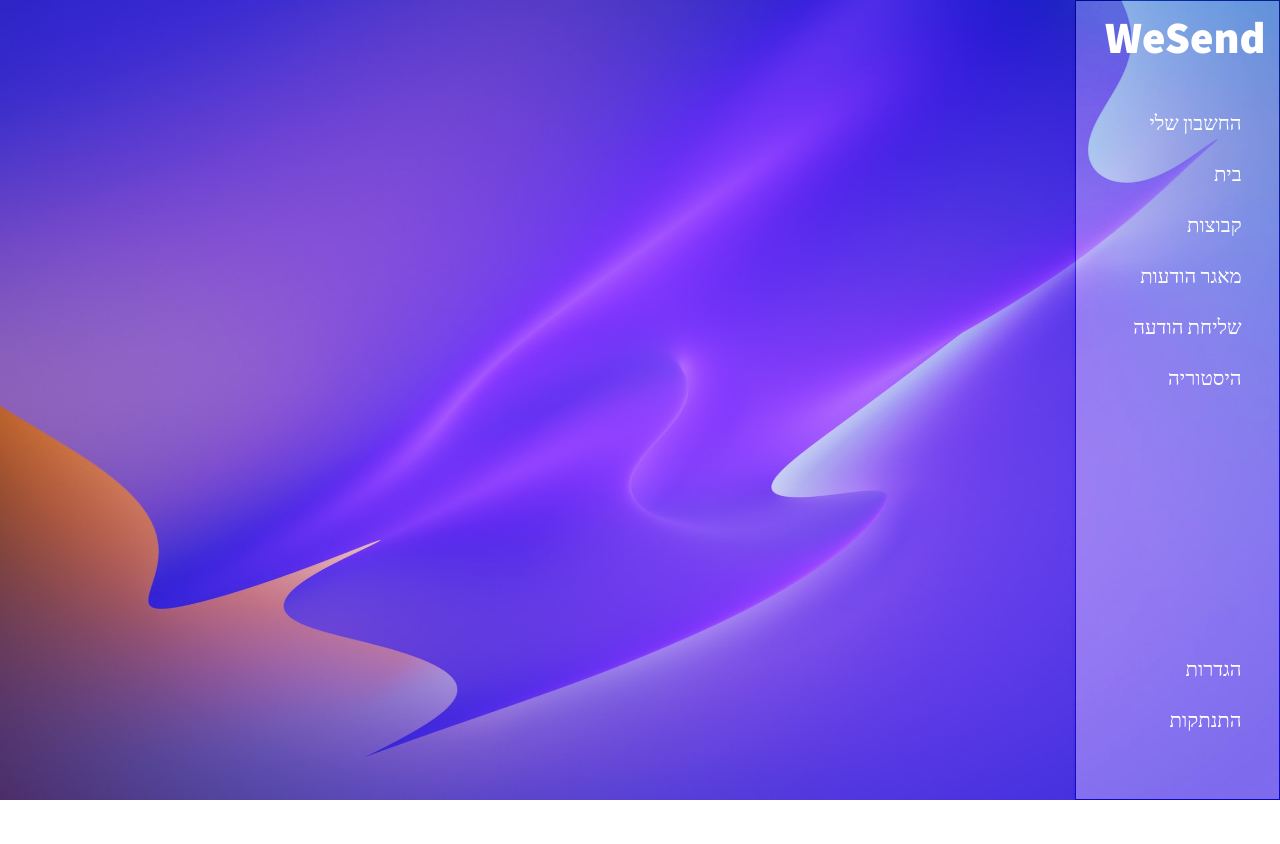
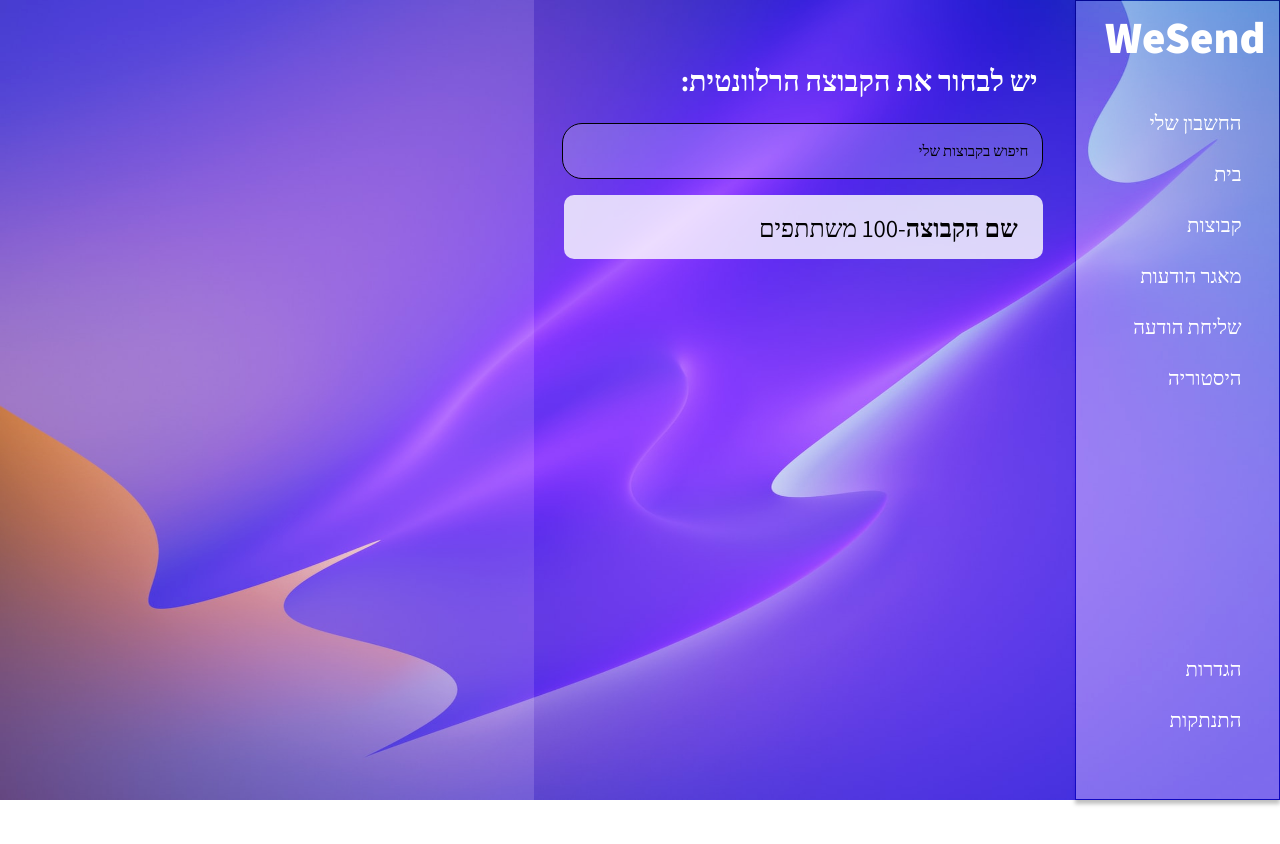
Before and after one commit to aariell0045/ws-project-front, a React (Create React App) app: page /SendMessagePart2 in a window 1280 px wide. Shown: the top 844 px of the page. Before the commit the page ends 800 px from the top, so only its background shows below. Built offline with nearby package versions, Linux system fonts and the light colour scheme.

Commit message:
send-message-part-2

```diff
--- a/src/App.js
+++ b/src/App.js
@@ -6,6 +6,7 @@ import { Route } from 'react-router-dom';
 import Group from './components/group/Group.component';
 import AddGroup from './components/add-group/AddGroup.component';
 import MessagesStock from './components/messages-stock/messages-stock.component';
+import SendMessagePart2 from './components/send-message-part-2/send-message-part-2.component';
 function App() {
   return (
     <div className="App">
@@ -38,6 +39,11 @@ function App() {
           <MessagesStock />
         )
       }} />
+      <Route exact path='/SendMessagePart2' render={() => {
+        return (
+          <SendMessagePart2 />
+        )
+      }} />
       </div>
 
   );
--- a/src/components/send-message-part-2/send-message-part-2.component.jsx
+++ b/src/components/send-message-part-2/send-message-part-2.component.jsx
@@ -0,0 +1,32 @@
+import "./send-message-part-2.styls.css";
+import React from "react";
+
+
+function SendMessagePart2() {
+    return (
+        <section id='send-message-part-2'>
+            <div className='send-message-part-2-warpper'>
+                <div className='send-message-part-2-right-side'>
+                    <header className='send-message-part-2-main-header'>
+                        <h2>יש לבחור את הקבוצה הרלוונטית:</h2>
+                    </header>
+                    <input className='send-message-part-2-right-side-search-input' type="text" placeholder="חיפוש בקבוצות שלי" />
+                    <div className='send-message-part-2-right-side-groupsList'>
+                        <div className='group-box'>
+                            <p>
+                                <strong>שם הקבוצה</strong>-100 משתתפים
+                            </p>
+                        </div>
+                    </div>
+                </div>
+
+                <div className='send-message-part-2-left-side'>
+                    <div className='send-message-part-2-left-side-background'>
+                    </div>
+                </div>
+            </div>
+        </section>
+    )
+}
+
+export default SendMessagePart2
--- a/src/components/send-message-part-2/send-message-part-2.styls.css
+++ b/src/components/send-message-part-2/send-message-part-2.styls.css
@@ -0,0 +1,96 @@
+.send-message-part-2-main-header{
+    font-family: Assistant;
+    font-style: normal;
+    font-weight: 200;
+    font-size: 1.5vw;
+    text-align: right;
+    color: #FFFFFF;
+    padding-right: 0.4vw;
+}
+
+.send-message-part-2-right-side-search-input{
+    background: rgba(255, 255, 255, 0.2);
+border: 1px solid #000000;
+box-sizing: border-box;
+border-radius: 20px;
+width: 90%;
+height: 7vh;
+
+padding-right: 1em;
+outline: none;
+}
+
+.send-message-part-2-right-side-search-input::placeholder{
+    font-family: Assistant;
+    font-style: normal;
+    font-weight: normal;
+    font-size: 15px;
+    line-height: 20px;
+    /* identical to box height */
+    text-align: right;
+    color: #000000;
+
+}
+
+.send-message-part-2-warpper{
+    display: grid;
+    grid-template-columns: 1fr 1fr;
+    height: 100%;
+    width: 100%;
+}
+
+#send-message-part-2{
+    width: 100%;
+    height: 100vh;
+}
+
+.send-message-part-2-right-side{
+    height: 100%;
+    width: 100%;
+    margin-top: 3vw;
+    display: flex;
+    flex-direction: column;
+    align-items: flex-start;
+    padding-right: 2vw;
+
+}
+.send-message-part-2-left-side{
+    height: 100%;
+    width: 100%;
+    position: relative;
+}
+.send-message-part-2-left-side-background{
+    height: 100%;
+    width: 100%;
+    position: absolute;
+    z-index: -1;
+
+    background: rgba(255, 255, 255, 0.4);
+   mix-blend-mode: soft-light;
+}
+
+.group-box{
+    background: rgba(255, 255, 255, 0.8);
+    border-radius: 10px;
+    width: 85%;
+    height: 8vh;
+    display: flex;
+    align-items: center;
+    font-size: large;
+    padding-right: 1em;
+    font-family: Assistant;
+font-style: normal;
+font-weight: normal;
+font-size: 25px;
+line-height: 33px;
+/* identical to box height */
+
+text-align: right;
+
+color: #000000;
+}
+.send-message-part-2-right-side-groupsList{
+    width: 100%;
+    height: 77vh;
+    margin-top: 2vh;
+}
```
